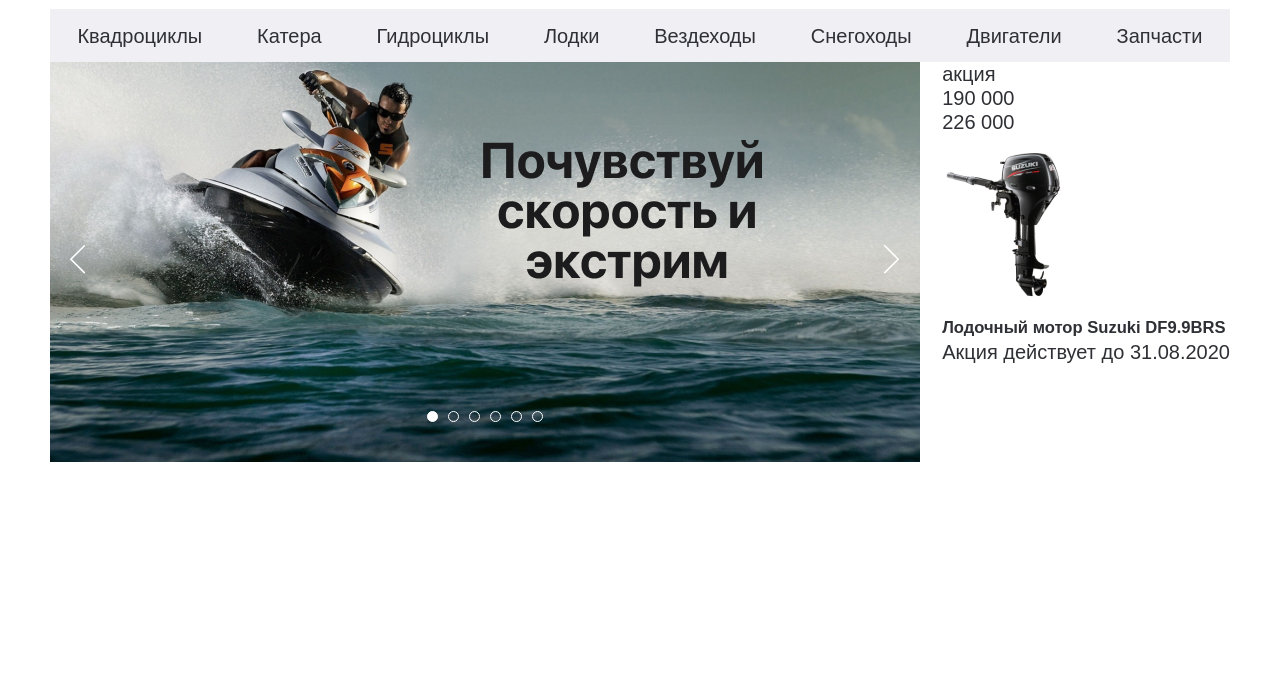
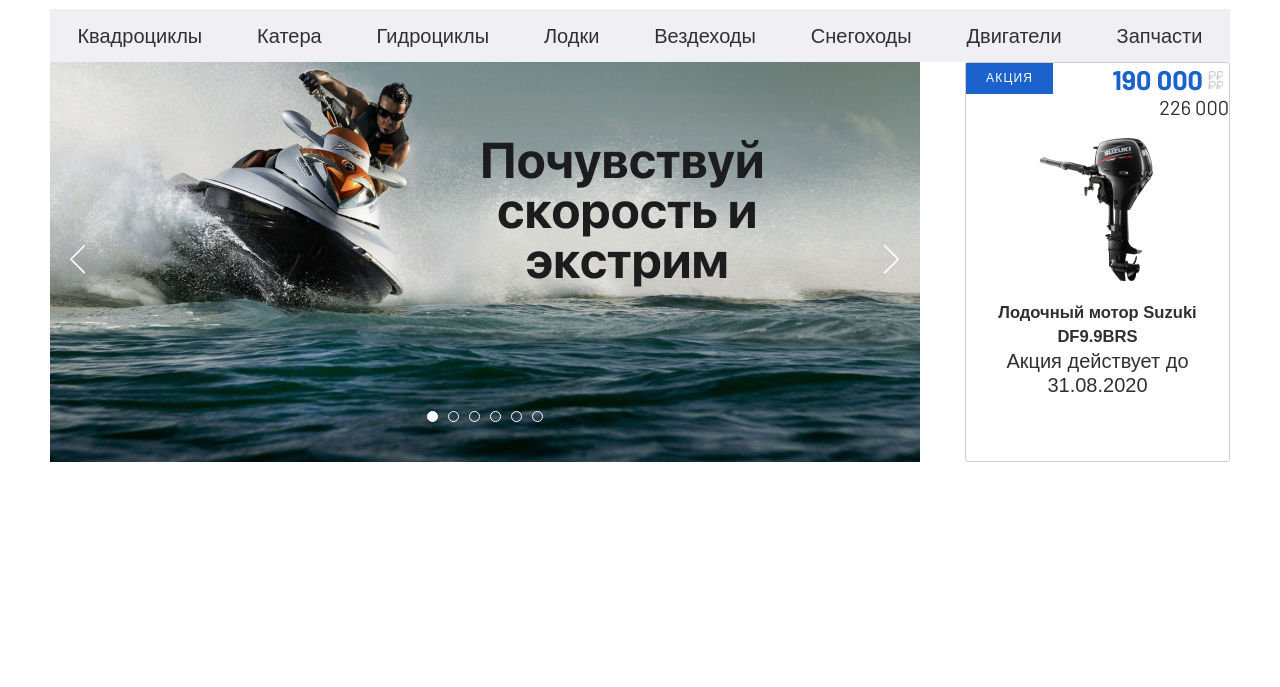
Before and after one commit to Tim-82/Candy-shop, a plain HTML site: page index.html in a window 1280 px wide. Shown: the part 113-800 px from the top of the page. Drawn offline with nearby package versions, Linux system fonts and the light colour scheme.

Commit message:
stylized sale-item__info

```diff
--- a/css/style.css
+++ b/css/style.css
@@ -1,7 +1,7 @@
-/* * {
+* {
   margin: 0;
   padding: 0;
-} */
+}
 html {
   box-sizing: border-box;
 }
@@ -214,3 +214,61 @@ body {
 .slick-active button {
   background-color: #fff;
 }
+
+
+
+/* font-family: 'Barlow', sans-serif; */
+
+.sale-item {
+  max-width: 265px;
+  text-align: center;
+  border: 1px solid #CDCDCD;
+  border-radius: 3px;
+}
+
+.sale-item__top {
+  display: flex;
+  justify-content: space-between;
+  align-items: flex-start;
+}
+
+.sale-item__info {
+  color: #FFFFFF;
+  background-color: #1C62CD;
+  padding:8px 20px ;
+  text-transform: uppercase;
+  font-size: 12px;
+  line-height: 15px;
+  letter-spacing: 0.1em;
+}
+
+.sale-item__price {
+  text-align: right;
+}
+.price {
+  font-family: Barlow, sans-serif;
+}
+
+.sale-item__price-new {
+  color: #1C62CD;
+  font-size: 27px;
+  line-height: 32px;
+  font-weight: 700;
+  margin-right: 6px;
+  padding-right: 20px;
+  position: relative;
+}
+
+.sale-item__price-new::after{
+  content: '';
+  background-image: url(../images/icons-price-old.svg);
+  position: absolute;
+  right: 0;
+  top: 8px;
+  width: 15px;
+  height: 18px;
+}
+
+.sale-item__price-old {
+  font-weight: 400;
+}
--- a/index.html
+++ b/index.html
@@ -8,6 +8,7 @@
   <link rel="stylesheet" href="css/normalize.css">
   <link rel="stylesheet" href="css/slick.css">
   <link rel="stylesheet" href="css/style.css">
+  <link href="https://fonts.googleapis.com/css2?family=Barlow:wght@400;700&display=swap" rel="stylesheet">
 </head>
 <body>
   <header class="header">
@@ -118,9 +119,9 @@
         </div>
         <a class="banner-section__item sale-item" href="#">
             <div class="sale-item__top">
-              <div class="sale-item__info">
+              <p class="sale-item__info">
                 акция
-              </div>
+              </p>
               <div class="sale-item__price">
                 <div class="price sale-item__price-new">190 000</div>
                 <div class="price sale-item__price-old">226 000</div>
```
